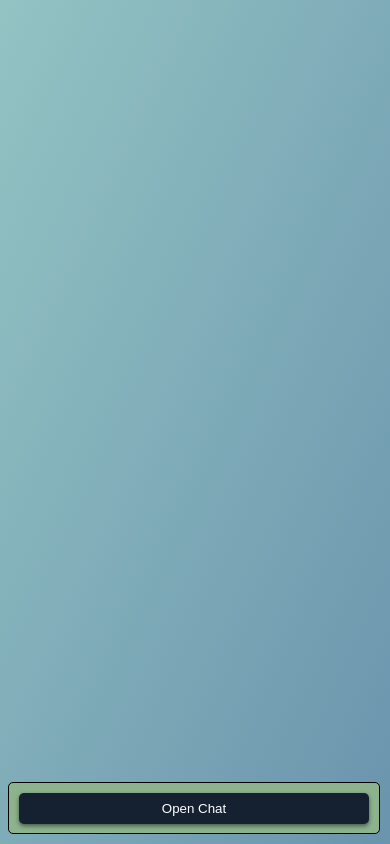
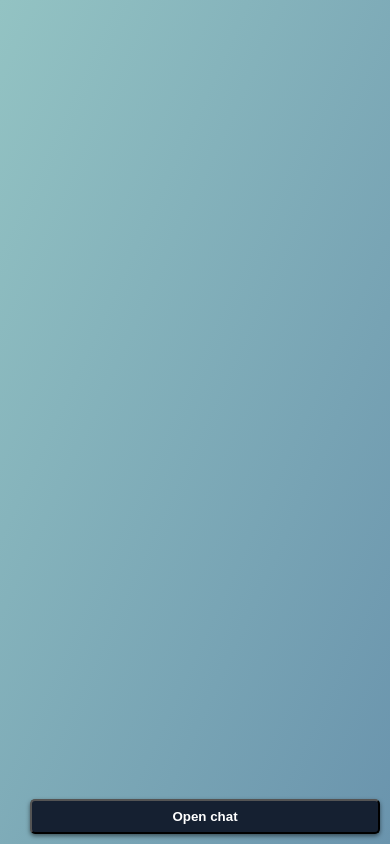
Before and after one commit to JaskierBard/MyCV, a React (Create React App) app: page / in a window 390 px wide. Built offline with nearby package versions, Linux system fonts and the light colour scheme.

Commit message:
responsive and with fullscreen option chat

```diff
--- a/src/App.css
+++ b/src/App.css
@@ -13,4 +13,5 @@
     align-items: center;
     justify-content: center;
     user-select: none;
+    position: relative;
   }
--- a/src/components/Chat/Chat.css
+++ b/src/components/Chat/Chat.css
@@ -4,69 +4,70 @@
   right: 10px;
   width: 350px;
   height: 500px;
-  background-color: #8cb38d;
-  border: 1px solid #000000;
+  background-color: var(--dark-blue);
+  box-shadow: 0 2px 4px rgba(0, 0, 0, 0.5);
   border-radius: 5px;
-  padding: 10px;
-  transition: height 0.5s ease;
+  padding: 3px;
+}
 
+.fullscreen-chat-container {
+  position: absolute;
+  bottom: 10px;
+  right: 10px;
+  width: calc(100% - 25px);
+  height: calc(100% - 25px);
+  background-color: var(--dark-blue);
+  box-shadow: 0 2px 4px rgba(0, 0, 0, 0.5);
+  border-radius: 5px;
+  padding: 3px;
+}
+
+.nav {
+  display: flex;
+  justify-content: flex-end;
+  height: 38px;
+  justify-content: space-between;
+  align-items: center;
 }
 
 .closed {
   height: 30px;
 }
 
-.toggle-button {
-  width: 100%;
-  padding: 8px;
-  margin-bottom: 10px;
-  background-color: var(--dark-blue);
-  box-shadow: 0 2px 4px rgba(0, 0, 0, 0.5);
-  color: white;
-  border: none;
-  border-radius: 5px;
-  cursor: pointer;
-}
-.toggle-button:hover {
-  box-shadow: 0 1px 2px rgba(0, 0, 0, 0.5);
-  background-color: var(--dark-blue);
-}
+/* messages*/
 .message-container {
   display: flex;
-  height: 85%;
+  height: calc(100% - 80px);
   flex-direction: column;
-  overflow-y: scroll;
+  overflow-y: auto;
+  background-color: var(--beige);
+  box-shadow: inset 0 1px 5px black;
+}
 
-
+.message,
+.ai-message {
+  padding: 8px 12px;
+  margin: 5px;
+  max-width: 70%;
+  border-radius: 8px;
+  word-wrap: break-word;
+  box-shadow: 0 2px 4px rgba(0, 0, 0, 0.5);
 }
 
 .message {
-  background-color: #f2f2f2;
-  padding: 8px 12px;
-  margin-bottom: 5px;
-  border-radius: 8px;
-  max-width: 70%;
-  word-wrap: break-word;
+  background-color: var(--dark-blue);
+  color: white;
   align-self: flex-end;
-  margin-right: 5px;
-  margin-bottom: 5px;
-
 }
 
 .ai-message {
-    background-color: #8a7575;
-    padding: 8px 12px;
-    margin-bottom: 5px;
-    border-radius: 8px;
-    max-width: 70%;
-    word-wrap: break-word;
-    align-self: flex-start;
-    margin-bottom: 5px;
-
-
-  }
+  background-color: var(--orange);
+  color: black;
+  align-self: flex-start;
+}
 
 .input-container {
+  margin-top: 5px;
   display: flex;
   justify-content: space-between;
 }
@@ -75,21 +76,37 @@
   flex: 1;
   padding: 8px;
   border-radius: 5px;
-  border: 1px solid #ccc;
+  background-color: var(--beige);
+}
+
+.name {
+  padding: 5px;
+  font-weight: bolder;
+  align-self: flex-start;
+  color: white;
+}
+
+/* Buttons */
+.open-button,
+.close-button,
+.fullscreen-button,
+.send-button {
+  cursor: pointer;
+  color: white;
+  font-weight: bold;
+  background-color: var(--dark-blue);
+  border-radius: 5px;
+  padding: 8px 12px;
+}
+
+.open-button {
+  position: absolute;
+  width: 350px;
+  bottom: 10px;
+  right: 10px;
+  box-shadow: 0 2px 4px rgba(0, 0, 0, 0.5);
 }
 
 .send-button {
-  background-color: var(--dark-blue);
-  box-shadow: 0 2px 4px rgba(0, 0, 0, 0.5);
-  color: white;
-  border: none;
-  border-radius: 5px;
-  padding: 8px 12px;
-  cursor: pointer;
   margin-left: 5px;
 }
-
-.send-button:hover {
-  box-shadow: 0 1px 2px rgba(0, 0, 0, 0.5);
-  background-color: var(--dark-blue);
-}
--- a/src/components/Chat/Chat.tsx
+++ b/src/components/Chat/Chat.tsx
@@ -1,10 +1,12 @@
-import React, { useState, useRef, useEffect } from 'react';
-import './Chat.css';
+import React, { useState, useRef, useEffect } from "react";
+import "./Chat.css";
 
 const Chat = () => {
   const [isOpen, setIsOpen] = useState<boolean>(false);
+  const [isFullscreen, setIsFullscreen] = useState<boolean>(false);
+
   const [messages, setMessages] = useState<string[]>([]);
-  const [inputValue, setInputValue] = useState<string>('');
+  const [inputValue, setInputValue] = useState<string>("");
   const messageContainerRef = useRef<HTMLDivElement>(null);
 
   const handleInputChange = (e: React.ChangeEvent<HTMLInputElement>) => {
@@ -12,14 +14,14 @@ const Chat = () => {
   };
 
   const handleSendMessage = () => {
-    if (inputValue.trim() !== '') {
+    if (inputValue.trim() !== "") {
       setMessages([...messages, inputValue]);
-      setInputValue('');
+      setInputValue("");
     }
   };
 
   const handleKeyDown = (e: React.KeyboardEvent<HTMLInputElement>) => {
-    if (e.key === 'Enter') {
+    if (e.key === "Enter") {
       handleSendMessage();
     }
   };
@@ -28,24 +30,45 @@ const Chat = () => {
     setIsOpen(!isOpen);
   };
 
+  const toFullscreen = () => {
+    setIsFullscreen(!isFullscreen);
+  };
+
   useEffect(() => {
     if (messageContainerRef.current) {
-      messageContainerRef.current.scrollTop = messageContainerRef.current.scrollHeight;
+      messageContainerRef.current.scrollTop =
+        messageContainerRef.current.scrollHeight;
     }
   }, [messages]);
 
   return (
-    <div className={`chat-container ${isOpen ? 'open' : 'closed'}`}>
-      <button className="toggle-button" onClick={toggleChat}>
-        {isOpen ? 'Close Chat' : 'Open Chat'}
-      </button>
+    <>
+      {!isOpen && (
+        <button className="open-button" onClick={toggleChat}>
+          Open chat
+        </button>
+      )}
       {isOpen && (
-        <>
+        <div
+          className={` ${
+            isFullscreen ? "fullscreen-chat-container" : "chat-container"
+          }`}
+        >
+            <nav className="nav">
+          <text className="name">MateuszBot</text>
+          <div><button className="fullscreen-button" onClick={toFullscreen}>
+            [ ]
+          </button>
+          <button className="close-button" onClick={toggleChat}>
+            X
+          </button></div>
+
+          </nav>
           <div className="message-container" ref={messageContainerRef}>
             {messages.map((message, index) => (
               <div
                 key={index}
-                className={`message ${index % 2 === 0 ? 'ai-message' : ''}`}
+                className={`message ${index % 2 === 0 ? "ai-message" : ""}`}
                 style={{ width: `${getMessageWidth(message)}px` }}
               >
                 {message}
@@ -65,18 +88,18 @@ const Chat = () => {
               Send
             </button>
           </div>
-        </>
+        </div>
       )}
-    </div>
+    </>
   );
 };
 
 // Function to calculate width of message based on text length
 const getMessageWidth = (text: string) => {
-  const canvas = document.createElement('canvas');
-  const context = canvas.getContext('2d');
+  const canvas = document.createElement("canvas");
+  const context = canvas.getContext("2d");
   if (context) {
-    context.font = '14px Arial'; // You can adjust the font size here
+    context.font = "14px Arial"; // You can adjust the font size here
     const width = context.measureText(text).width;
     return width + 10; // Adding some padding
   }
```
